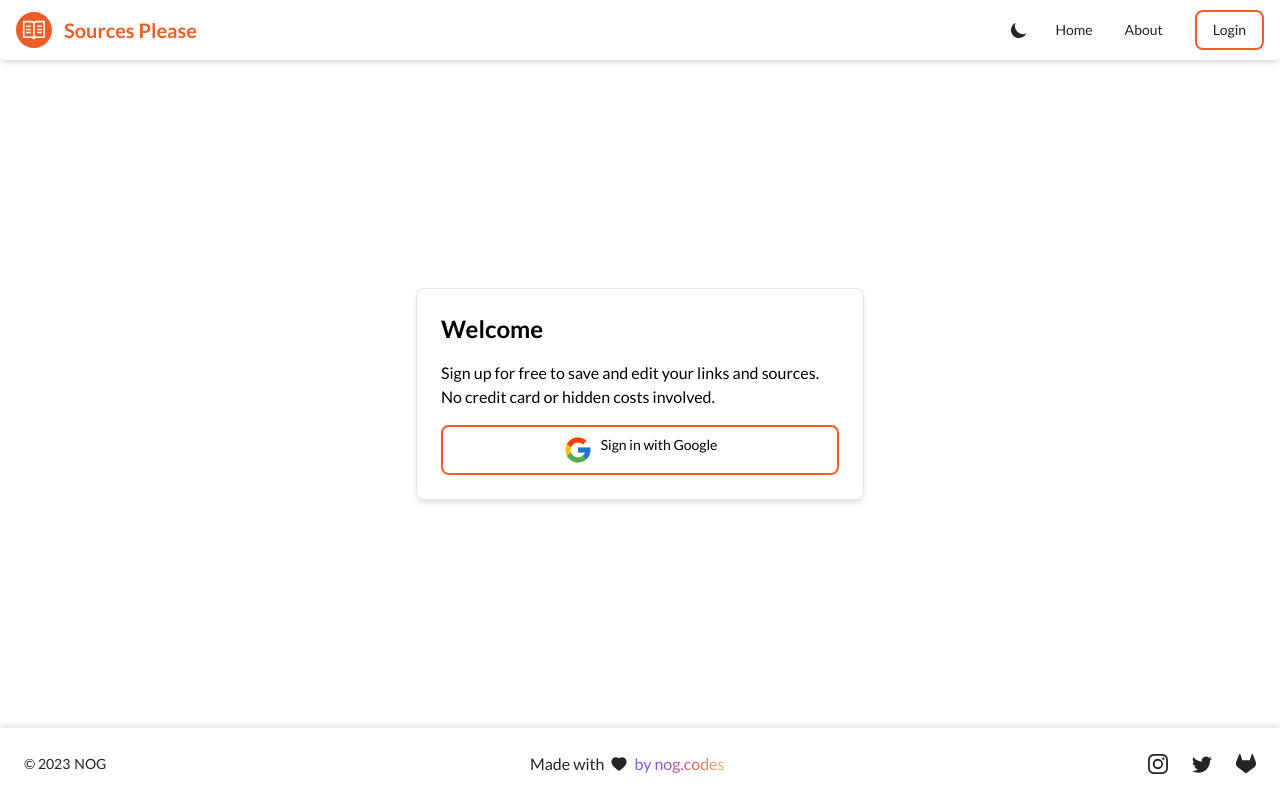
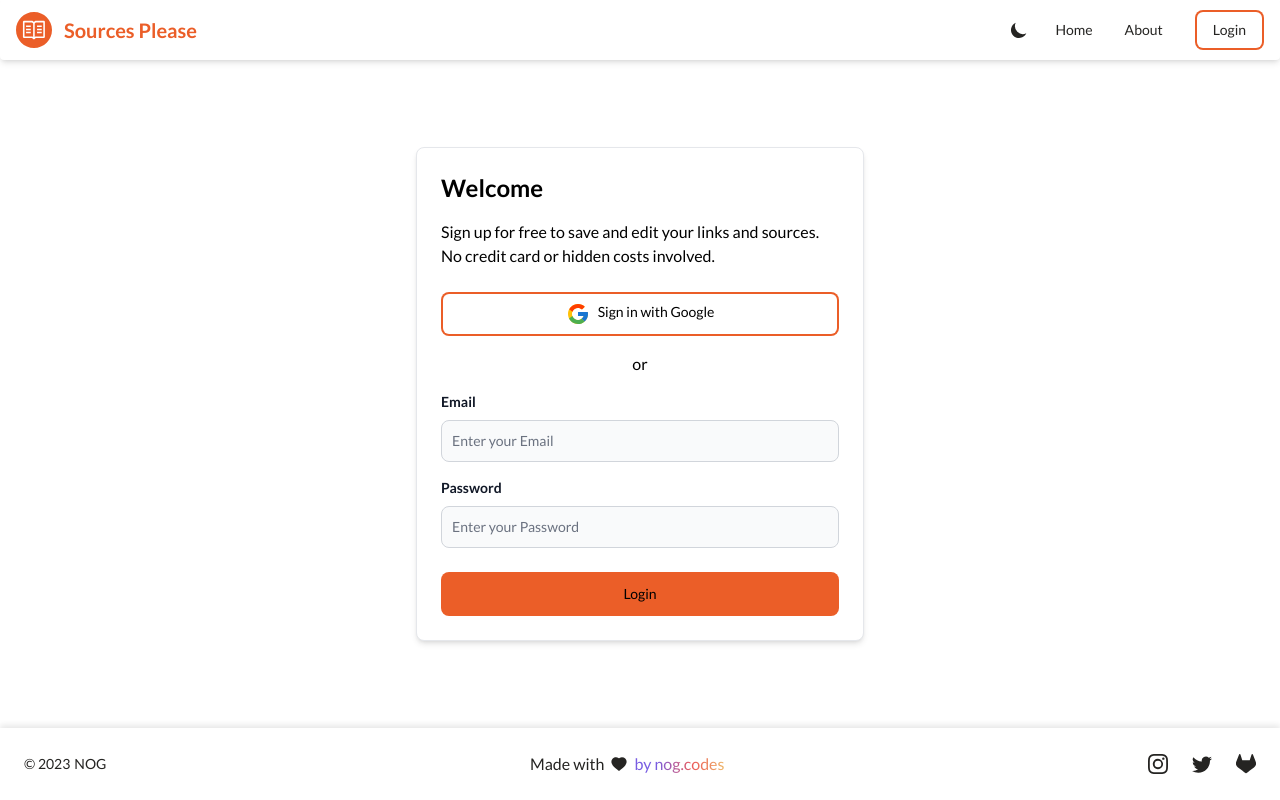
Before and after one commit to NicolasGraf/sourcespls, a React (Create React App) app in the folder frontend/: page /login in a window 1280 px wide. Built offline with nearby package versions, Linux system fonts and the light colour scheme.

Commit message:
Added email login form

```diff
--- /dev/null
+++ b/frontend/src/components/login/LoginForm.js
@@ -0,0 +1,49 @@
+import React from "react";
+import { Button, Label, Spinner, TextInput } from "flowbite-react";
+import { supabase } from "../../lib/supaBaseClient";
+import { useToast } from "../../lib/toastProvider";
+
+const LoginForm = () => {
+  const [isSubmitting, setIsSubmitting] = React.useState(false);
+  const { showToast } = useToast();
+
+  const onFormSubmit = async (event) => {
+    event.preventDefault();
+    const email = event.target.email.value;
+    const password = event.target.password.value;
+    setIsSubmitting(true);
+    const { error } = await supabase.auth.signInWithPassword({
+      email,
+      password,
+    });
+    setIsSubmitting(false);
+    if (error) showToast({ type: "failure", text: error.message });
+  };
+  return (
+    <form className="flex flex-col gap-2" onSubmit={onFormSubmit}>
+      <Label htmlFor="email" value="Email" className="font-bold" />
+      <TextInput
+        color="primary"
+        id="email"
+        type="email"
+        className="mb-2"
+        placeholder="Enter your Email"
+      />
+      <Label htmlFor="password" value="Password" className="font-bold" />
+      <TextInput
+        color="primary"
+        id="password"
+        type="password"
+        placeholder="Enter your Password"
+      />
+      <Button type="submit" className="mt-4">
+        Login
+        {isSubmitting && (
+          <Spinner className="ml-2" color="gray" size="sm" light="on" />
+        )}
+      </Button>
+    </form>
+  );
+};
+
+export default LoginForm;
--- a/frontend/src/components/login/SocialLogin.js
+++ b/frontend/src/components/login/SocialLogin.js
@@ -22,7 +22,7 @@ const SocialAuth = () => {
   return (
     <div>
       <Button className="w-full" onClick={() => handleLogin("google")} outline>
-        <FcGoogle className="text-3xl mr-2" />
+        <FcGoogle className="text-2xl mr-2" />
         Sign in with Google
       </Button>
     </div>
--- a/frontend/src/pages/LoginPage.js
+++ b/frontend/src/pages/LoginPage.js
@@ -1,16 +1,19 @@
 import { Card } from "flowbite-react";
 import SocialLogin from "../components/login/SocialLogin";
+import LoginForm from "../components/login/LoginForm";
 
 const LoginPage = () => {
   return (
     <div className="flex-1 flex flex-col h-full w-full justify-center items-center px-4 dark:text-primary-light">
       <Card className="w-full max-w-[28rem]">
         <h2 className="text-2xl font-bold">Welcome</h2>
-        <h4>
+        <h4 className="mb-2">
           Sign up for free to save and edit your links and sources. No credit
           card or hidden costs involved.
         </h4>
         <SocialLogin />
+        <h4 className="text-center">or</h4>
+        <LoginForm />
       </Card>
     </div>
   );
```
Also changed, not shown: frontend/src/lib/theme.js.
